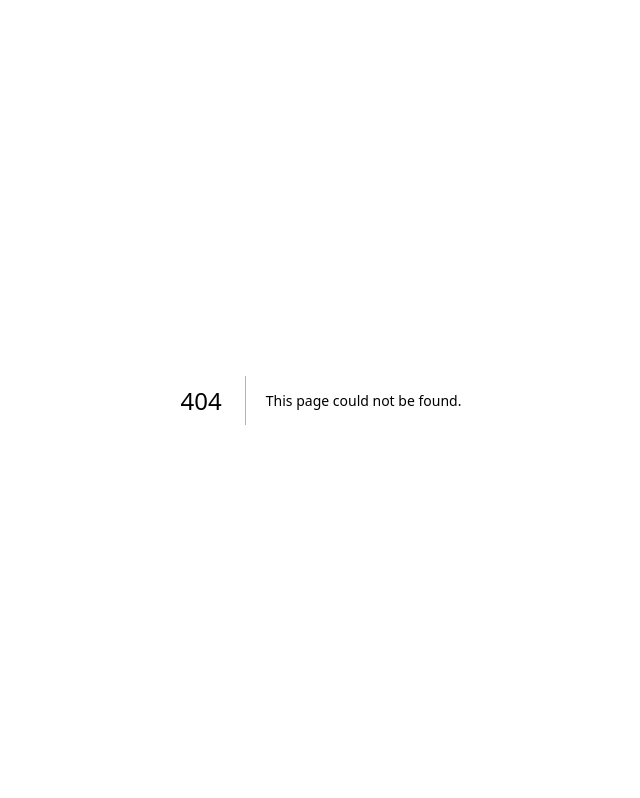
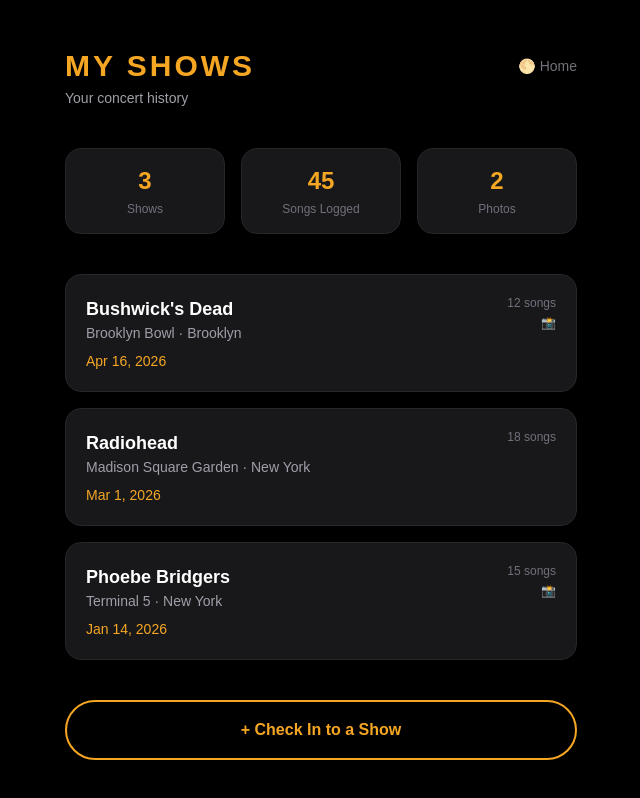
Before and after one commit to Dogsname1999/moonhead, a Next.js app: page /profile in a window 1280 px wide. Before the commit this address had no page. Shown: the top 798 px of the page, without its empty margins (319-959 px from the left). Built offline with nearby package versions, Linux system fonts and the light colour scheme.

Commit message:
add profile screen with concert history

```diff
--- /dev/null
+++ b/app/profile/page.tsx
@@ -0,0 +1,105 @@
+'use client'
+import { useRouter } from 'next/navigation'
+
+const mockShows = [
+  {
+    id: 1,
+    artist: "Bushwick's Dead",
+    venue: 'Brooklyn Bowl',
+    city: 'Brooklyn',
+    date: 'Apr 16, 2026',
+    songs: 12,
+    hasPhoto: true,
+  },
+  {
+    id: 2,
+    artist: 'Radiohead',
+    venue: 'Madison Square Garden',
+    city: 'New York',
+    date: 'Mar 1, 2026',
+    songs: 18,
+    hasPhoto: false,
+  },
+  {
+    id: 3,
+    artist: 'Phoebe Bridgers',
+    venue: 'Terminal 5',
+    city: 'New York',
+    date: 'Jan 14, 2026',
+    songs: 15,
+    hasPhoto: true,
+  },
+]
+
+export default function ProfilePage() {
+  const router = useRouter()
+
+  return (
+    <main className="min-h-screen bg-black text-white px-6 py-12">
+      <div className="max-w-lg mx-auto">
+
+        {/* Header */}
+        <div className="flex justify-between items-start mb-10">
+          <div>
+            <h2 className="text-3xl font-bold tracking-widest" style={{ color: '#F5A623' }}>MY SHOWS</h2>
+            <p className="text-zinc-400 text-sm mt-1">Your concert history</p>
+          </div>
+          <button
+            onClick={() => router.push('/')}
+            className="text-zinc-500 text-sm hover:text-white transition mt-2"
+          >
+            🌕 Home
+          </button>
+        </div>
+
+        {/* Stats bar */}
+        <div className="grid grid-cols-3 gap-4 mb-10">
+          <div className="bg-zinc-900 rounded-2xl p-4 text-center border border-zinc-800">
+            <p className="text-2xl font-bold" style={{ color: '#F5A623' }}>3</p>
+            <p className="text-zinc-500 text-xs mt-1">Shows</p>
+          </div>
+          <div className="bg-zinc-900 rounded-2xl p-4 text-center border border-zinc-800">
+            <p className="text-2xl font-bold" style={{ color: '#F5A623' }}>45</p>
+            <p className="text-zinc-500 text-xs mt-1">Songs Logged</p>
+          </div>
+          <div className="bg-zinc-900 rounded-2xl p-4 text-center border border-zinc-800">
+            <p className="text-2xl font-bold" style={{ color: '#F5A623' }}>2</p>
+            <p className="text-zinc-500 text-xs mt-1">Photos</p>
+          </div>
+        </div>
+
+        {/* Show list */}
+        <div className="space-y-4">
+          {mockShows.map((show) => (
+            <div
+              key={show.id}
+              className="bg-zinc-900 rounded-2xl p-5 border border-zinc-800 hover:border-amber-400 transition cursor-pointer"
+            >
+              <div className="flex justify-between items-start">
+                <div>
+                  <h3 className="font-bold text-lg">{show.artist}</h3>
+                  <p className="text-zinc-400 text-sm">{show.venue} · {show.city}</p>
+                  <p className="text-sm mt-2" style={{ color: '#F5A623' }}>{show.date}</p>
+                </div>
+                <div className="text-right">
+                  <p className="text-zinc-500 text-xs">{show.songs} songs</p>
+                  {show.hasPhoto && <p className="text-zinc-500 text-xs mt-1">📸</p>}
+                </div>
+              </div>
+            </div>
+          ))}
+        </div>
+
+        {/* CTA */}
+        <button
+          onClick={() => router.push('/search')}
+          className="w-full mt-10 py-4 rounded-full font-semibold border-2 transition"
+          style={{ borderColor: '#F5A623', color: '#F5A623' }}
+        >
+          + Check In to a Show
+        </button>
+
+      </div>
+    </main>
+  )
+}
```
